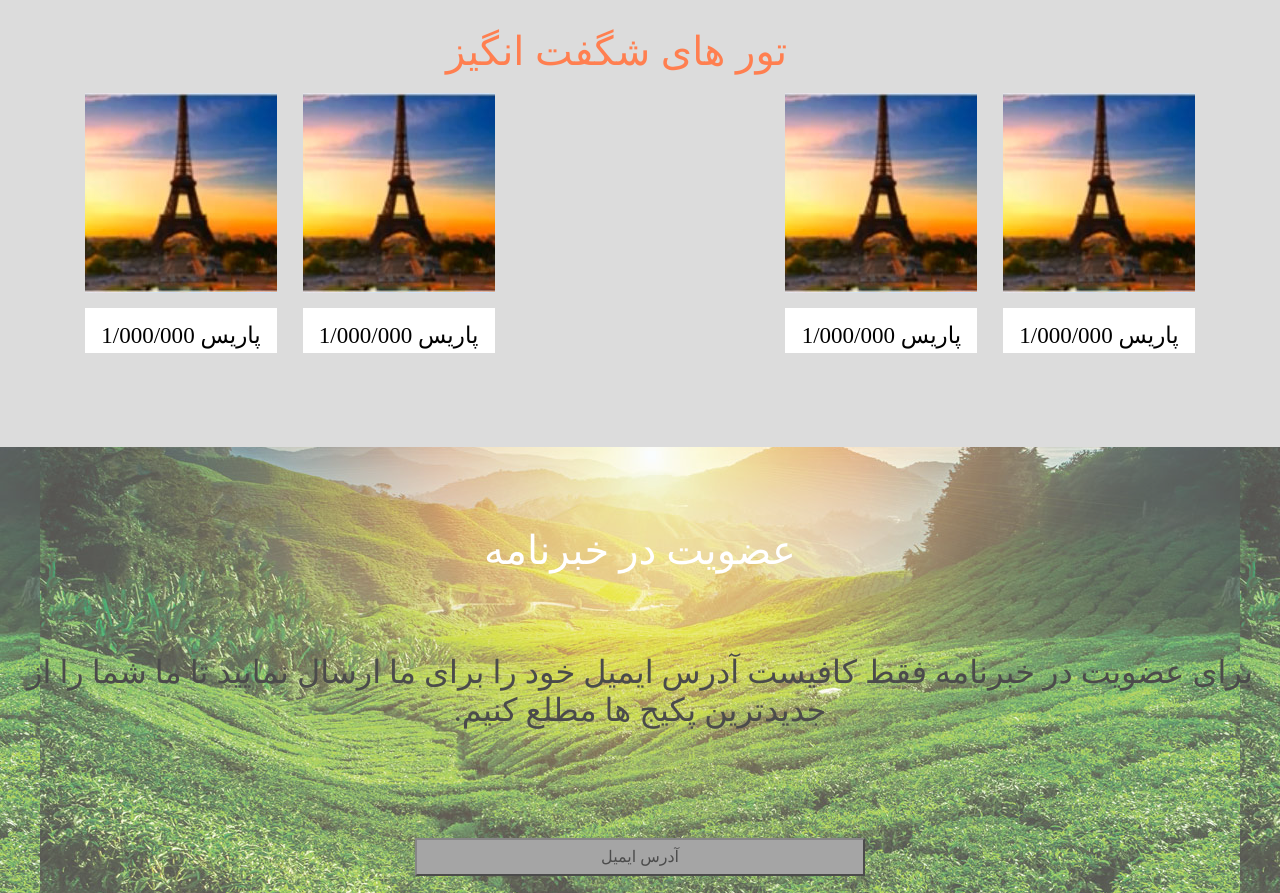
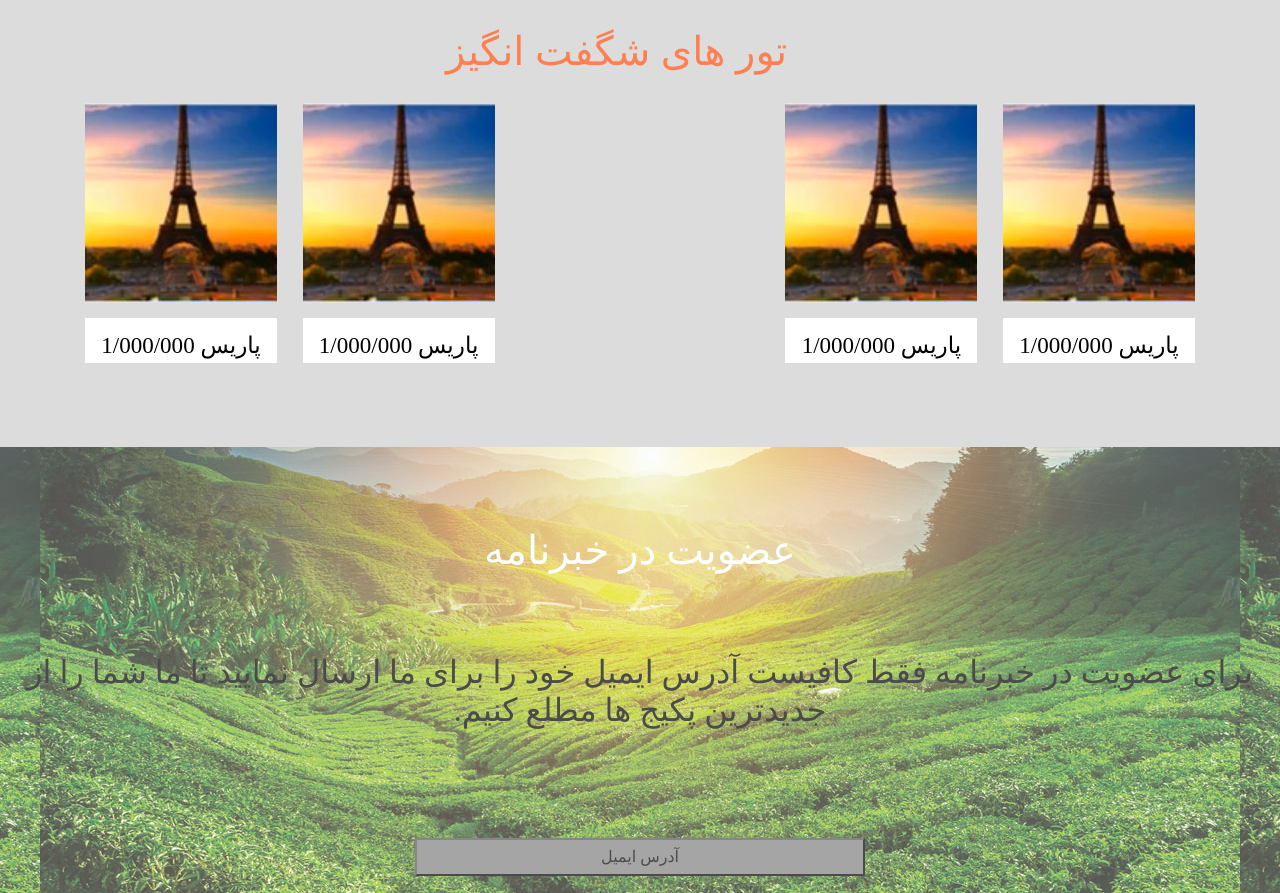
Before and after one commit to SAl3H-glitch/parv, a plain HTML site: page index.html in a window 1280 px wide. Shown: the part 844-1737 px from the top of the page. Drawn offline with nearby package versions, Linux system fonts and the light colour scheme; a web font is replaced by a local one.

Commit message:
Update index.html

```diff
--- a/index.html
+++ b/index.html
@@ -152,7 +152,7 @@ $(document).ready(function(){
         <div class="container">
             <h1 style="color: coral;float: right;margin-top: 30px;">تور های شگفت انگیز</h1>
 			<br><br><br><br>
-			<span class="pic1">
+			<div class="pic1">
 				<div id="p1" class="pick">
 						<div class="im"></div>
 					<div class="te"><a href="#">پاریس 1/000/000</a></div>
@@ -163,7 +163,7 @@ $(document).ready(function(){
 						<div class="te"><a href="#">پاریس 1/000/000</a></div></div>
 				<div id="p4" class="pick"><div class="im"></div>
 						<div class="te"><a href="#">پاریس 1/000/000</a></div></div>
-			</span>
+			</div>
         </div>
     </div>
 	<div class="NE">
```
